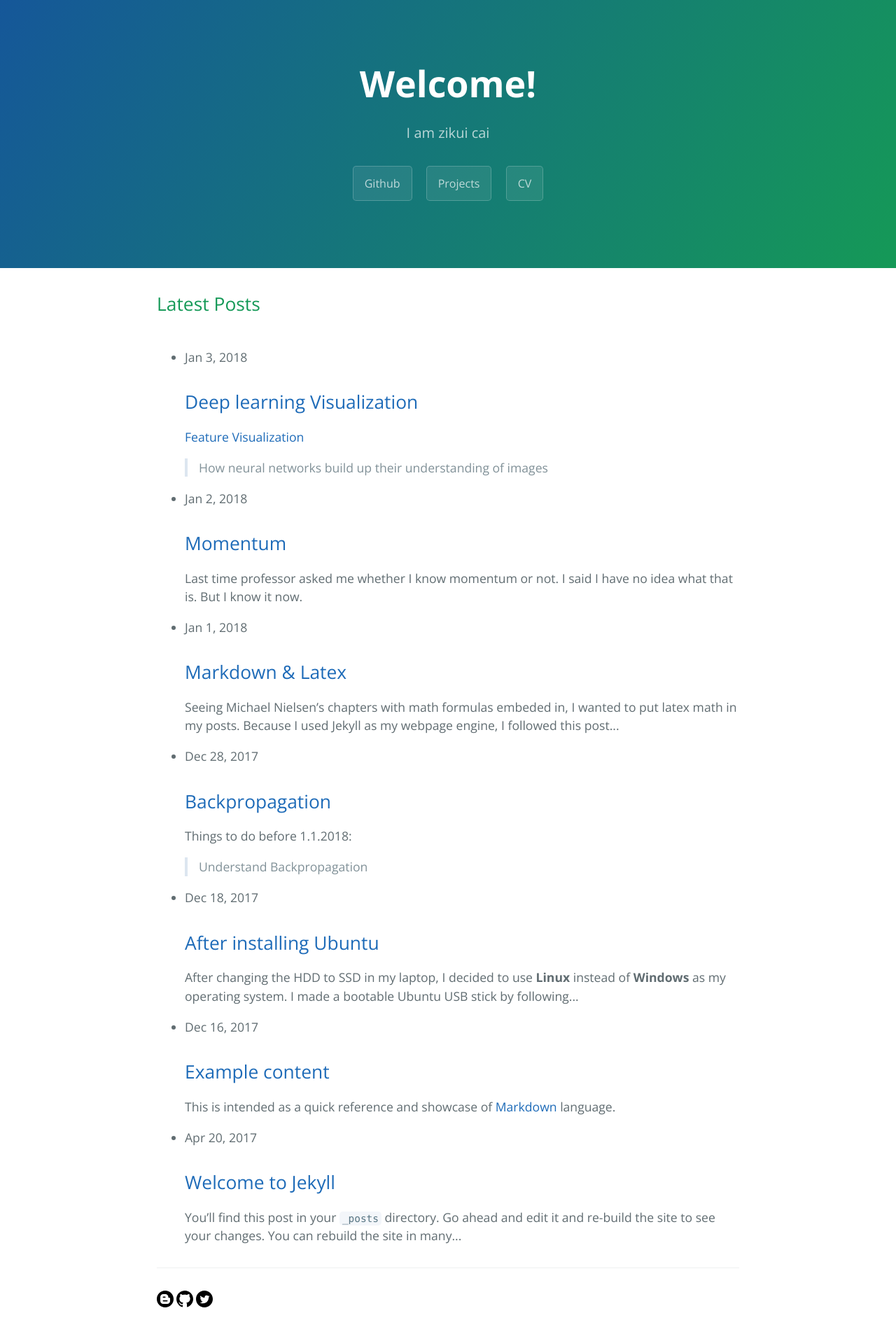
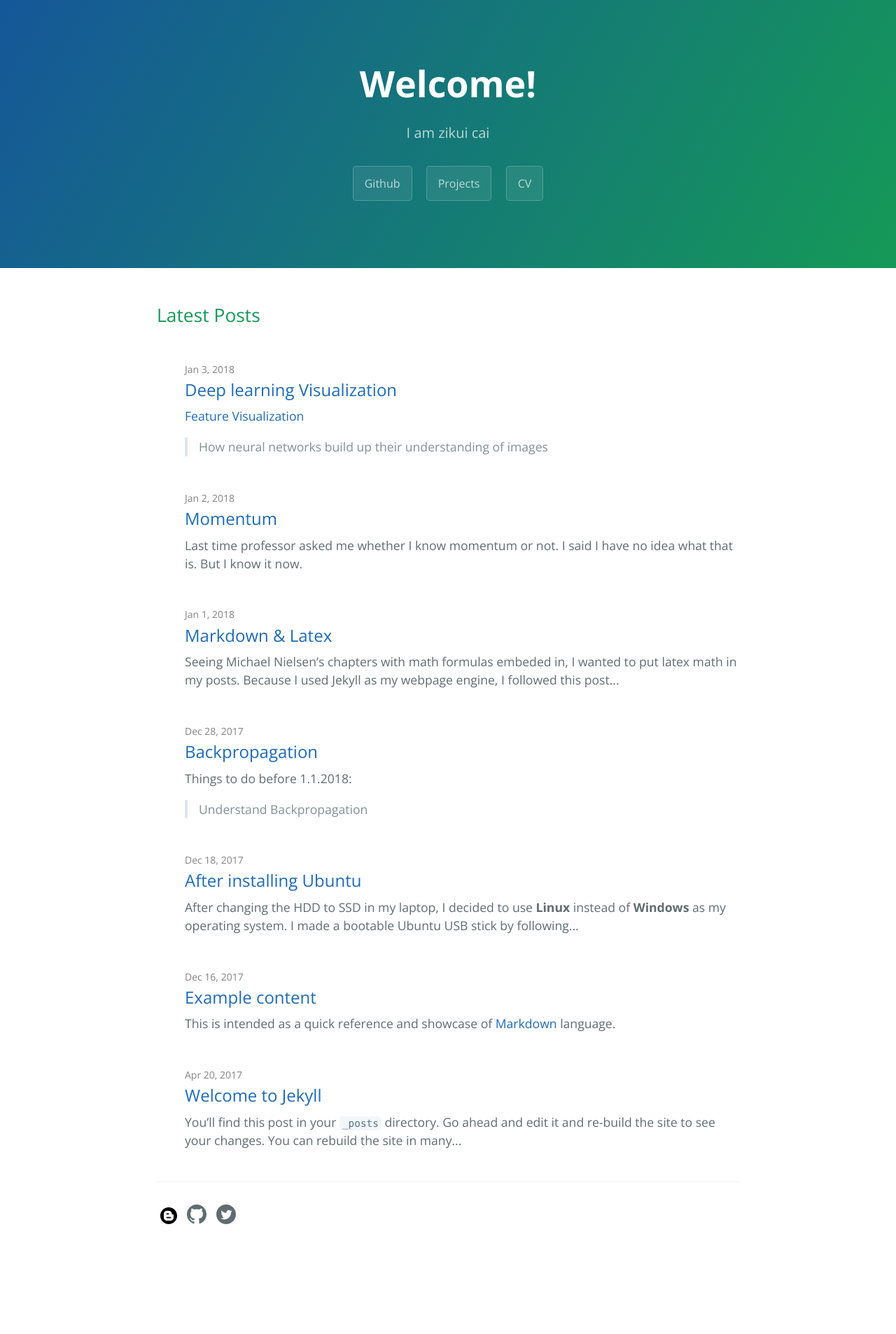
Before and after one commit to zikuicai/zikuicai.github.io, a Jekyll site: the page built from index.md, in a window 1280 px wide. Shown: the whole page at 70% size. Built offline with Jekyll 4.4.1, drawn with Linux system fonts in a browser that asks for light colours; after the commit the page ends 1803 px from its top, so only the background shows below that.

Commit message:
Update style.scss

```diff
--- a/assets/css/style.scss
+++ b/assets/css/style.scss
@@ -1,4 +1,4 @@
 ---
 ---
 
-@import 'jekyll-theme-cayman';
+@import 'jekyll-theme-cayman-blog';
```
